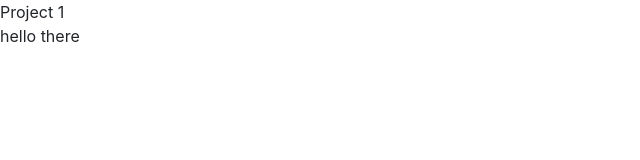
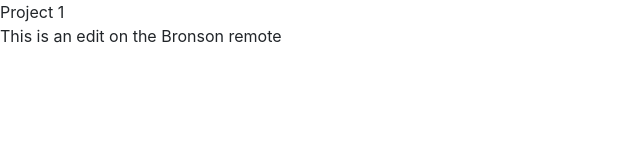
Before and after one commit to bt98199/Project-1, a plain HTML site: page index.html in a window 1280 px wide. Shown: the whole page, without its empty margins (0-640 px from the left). Drawn offline with nearby package versions, Linux system fonts and the light colour scheme.

Commit message:
getting branches figured

```diff
--- a/index.html
+++ b/index.html
@@ -15,7 +15,7 @@
 <body>
 
 Project 1
-<p>hello there</p>
+<p>This is an edit on the Bronson remote</p>
 
 
 
```
